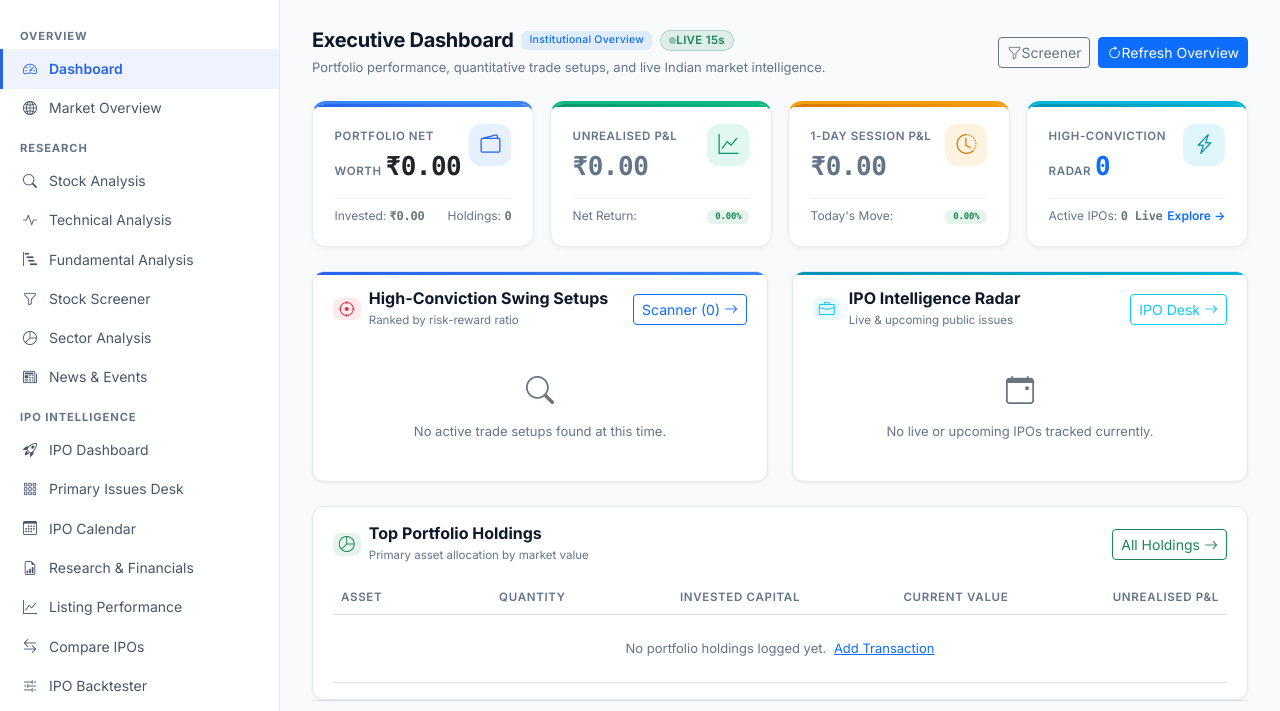
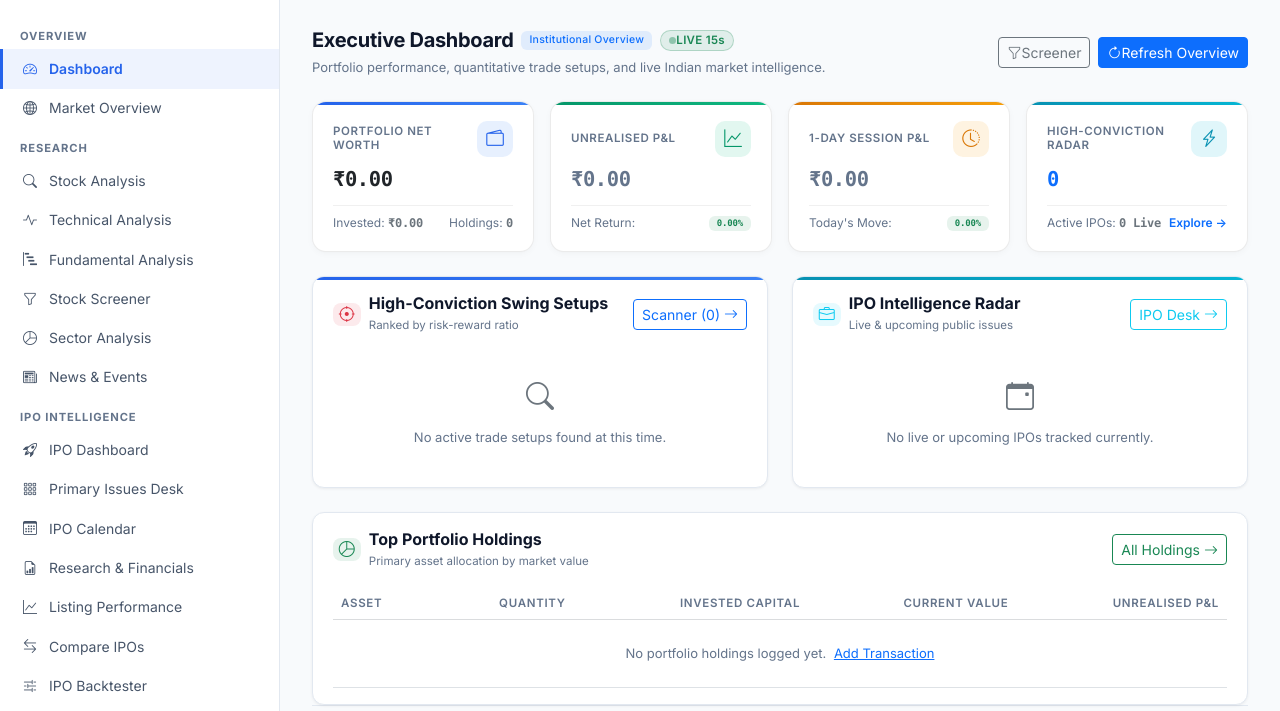
Before and after one commit to Shreesha666/KuberLens, a Django app: page / in a window 1280 px wide. Shown: the part 88-799 px from the top of the page. Run offline with Django 5.2, Linux system fonts and the light colour scheme; data that the repository does not hold is empty; parts of the project's set-up code (start-up, migrations or seed data) failed here and were passed over; some libraries are stand-ins or nearby versions.

Commit message:
fix(ui): resolve KPI metric card alignment, 3-tier layout, and prevent minus sign line-wrapping

```diff
--- a/static/css/kpi-counter.css
+++ b/static/css/kpi-counter.css
@@ -1,6 +1,6 @@
 /* ==========================================================================
    KuberLens - Dashboard KPI Metric Card & Number Counter Animation Engine
-   Inspired by modern CSS Houdini & high-precision JavaScript animation.
+   High-precision alignment, responsive typography, and Houdini CSS counters.
    ========================================================================== */
 
 /* 1. Modern CSS Houdini Custom Property for Pure CSS Counters */
@@ -16,12 +16,16 @@
   background: var(--bg-surface, #ffffff);
   border: 1px solid var(--border-subtle, rgba(0, 0, 0, 0.08));
   border-radius: 14px;
-  padding: 1.25rem 1.35rem;
-  box-shadow: 0 2px 8px -2px rgba(15, 23, 42, 0.06), 0 1px 4px -1px rgba(15, 23, 42, 0.04);
+  padding: 1.15rem 1.25rem;
+  box-shadow: 0 2px 8px -2px rgba(15, 23, 42, 0.05), 0 1px 3px -1px rgba(15, 23, 42, 0.03);
   transition: transform 0.25s cubic-bezier(0.16, 1, 0.3, 1),
               box-shadow 0.25s cubic-bezier(0.16, 1, 0.3, 1),
               border-color 0.25s ease;
   overflow: hidden;
+  display: flex;
+  flex-direction: column;
+  justify-content: space-between;
+  height: 100%;
 }
 
 [data-bs-theme="dark"] .kpi-card {
@@ -32,7 +36,7 @@
 
 .kpi-card:hover {
   transform: translateY(-3px);
-  box-shadow: 0 12px 24px -6px rgba(15, 23, 42, 0.12), 0 4px 12px -2px rgba(15, 23, 42, 0.08);
+  box-shadow: 0 10px 24px -5px rgba(15, 23, 42, 0.10), 0 4px 10px -2px rgba(15, 23, 42, 0.06);
   border-color: rgba(59, 130, 246, 0.35);
 }
 
@@ -41,22 +45,33 @@
   border-color: rgba(96, 165, 250, 0.4);
 }
 
-/* Accent Borders */
-.kpi-card.accent-primary { border-top: 3px solid #3b82f6; }
-.kpi-card.accent-success { border-top: 3px solid #10b981; }
-.kpi-card.accent-warning { border-top: 3px solid #f59e0b; }
-.kpi-card.accent-info    { border-top: 3px solid #06b6d4; }
-.kpi-card.accent-danger  { border-top: 3px solid #ef4444; }
+/* Card Header: Title on Left, Icon Pill on Right */
+.kpi-header {
+  display: flex;
+  justify-content: space-between;
+  align-items: center;
+  margin-bottom: 0.65rem;
+}
+
+.kpi-title {
+  color: var(--text-muted, #64748b);
+  font-size: var(--font-size-xs, 0.72rem);
+  font-weight: 600;
+  text-transform: uppercase;
+  letter-spacing: 0.05em;
+  margin-bottom: 0;
+  line-height: 1.2;
+}
 
 /* KPI Icon Badges with Soft Glow */
 .kpi-icon-pill {
-  width: 42px;
-  height: 42px;
-  border-radius: 12px;
-  display: flex;
+  width: 36px;
+  height: 36px;
+  border-radius: 10px;
+  display: inline-flex;
   align-items: center;
   justify-content: center;
-  font-size: 1.25rem;
+  font-size: 1.1rem;
   flex-shrink: 0;
   transition: transform 0.25s ease;
 }
@@ -101,13 +116,48 @@
   color: #22d3ee;
 }
 
-/* 3. Number Counter Element */
+/* Card Body: The KPI Value occupies the entire width */
+.kpi-body {
+  margin-bottom: 0.75rem;
+  width: 100%;
+  overflow: hidden;
+}
+
+/* 3. Number Counter Element - Strict No-Wrap & Responsive Typography */
 .kpi-value-text {
   font-family: var(--font-mono, 'JetBrains Mono', 'SF Mono', Consolas, monospace);
   font-feature-settings: 'tnum' 1, 'zero' 1;
+  font-size: clamp(1.25rem, 1.6vw, 1.55rem);
+  font-weight: 700;
   letter-spacing: -0.02em;
+  line-height: 1.25;
+  white-space: nowrap !important;
+  display: block;
+  width: 100%;
+  overflow: hidden;
+  text-overflow: ellipsis;
+  will-change: contents;
+}
+
+.kpi-value-text span,
+.kpi-value-text [data-kpi-counter] {
+  white-space: nowrap !important;
   display: inline-block;
-  will-change: contents;
+}
+
+/* Card Footer: Clean Subtext Row */
+.kpi-footer {
+  border-top: 1px solid var(--border-subtle, rgba(0, 0, 0, 0.06));
+  padding-top: 0.55rem;
+  display: flex;
+  justify-content: space-between;
+  align-items: center;
+  font-size: 0.75rem;
+  margin-top: auto;
+}
+
+[data-bs-theme="dark"] .kpi-footer {
+  border-top-color: rgba(255, 255, 255, 0.06);
 }
 
 /* Pulse highlight on value update */
@@ -117,8 +167,8 @@
 
 @keyframes kpiGlow {
   0% {
-    transform: scale(1.04);
-    filter: brightness(1.2);
+    transform: scale(1.02);
+    filter: brightness(1.15);
   }
   100% {
     transform: scale(1);
--- a/templates/dashboard/partials/dashboard_partial.html
+++ b/templates/dashboard/partials/dashboard_partial.html
@@ -37,17 +37,17 @@
     <div class="row g-3 mb-4">
         <!-- Portfolio Net Worth -->
         <div class="col-12 col-sm-6 col-xl-3">
-            <div class="kpi-card accent-primary stat-card-elevated border-accent-primary h-100">
-                <div class="d-flex justify-content-between align-items-start">
-                    <div>
-                        <span class="text-muted small text-uppercase fw-semibold" style="font-size: var(--font-size-xs, 0.72rem); letter-spacing: 0.05em;">Portfolio Net Worth</span>
-                        <h3 class="fw-bold num-mono mt-1 mb-0 kpi-value-text text-body" style="font-size: 1.625rem;">
-                            <span data-kpi-counter data-target="{{ summary_stats.portfolio_value|default:0 }}" data-format="inr" data-decimals="2">{{ summary_stats.portfolio_value|format_inr }}</span>
-                        </h3>
-                    </div>
+            <div class="kpi-card stat-card-elevated border-accent-primary">
+                <div class="kpi-header">
+                    <span class="kpi-title">Portfolio Net Worth</span>
                     <span class="kpi-icon-pill primary"><i class="bi bi-wallet2"></i></span>
                 </div>
-                <div class="mt-3 pt-2 border-top border-secondary border-opacity-10 d-flex justify-content-between align-items-center small text-muted" style="font-size: 0.75rem;">
+                <div class="kpi-body">
+                    <div class="kpi-value-text text-body" title="{{ summary_stats.portfolio_value|format_inr }}">
+                        <span data-kpi-counter data-target="{{ summary_stats.portfolio_value|default:0 }}" data-format="inr" data-decimals="2">{{ summary_stats.portfolio_value|format_inr }}</span>
+                    </div>
+                </div>
+                <div class="kpi-footer text-muted">
                     <span>Invested: <strong class="num-mono text-secondary"><span data-kpi-counter data-target="{{ summary_stats.invested_capital|default:0 }}" data-format="inr" data-decimals="2">{{ summary_stats.invested_capital|format_inr }}</span></strong></span>
                     <span>Holdings: <strong class="num-mono text-secondary"><span data-kpi-counter data-target="{{ summary_stats.holdings_count|default:0 }}" data-decimals="0">{{ summary_stats.holdings_count }}</span></strong></span>
                 </div>
@@ -56,17 +56,17 @@
 
         <!-- Unrealised P&L -->
         <div class="col-12 col-sm-6 col-xl-3">
-            <div class="kpi-card accent-success stat-card-elevated border-accent-success h-100">
-                <div class="d-flex justify-content-between align-items-start">
-                    <div>
-                        <span class="text-muted small text-uppercase fw-semibold" style="font-size: var(--font-size-xs, 0.72rem); letter-spacing: 0.05em;">Unrealised P&L</span>
-                        <h3 class="fw-bold num-mono mt-1 mb-0 kpi-value-text {{ summary_stats.unrealised_pnl|financial_color }}" style="font-size: 1.625rem;">
-                            <span data-kpi-counter data-target="{{ summary_stats.unrealised_pnl|default:0 }}" data-format="inr" data-decimals="2">{{ summary_stats.unrealised_pnl|format_inr }}</span>
-                        </h3>
-                    </div>
+            <div class="kpi-card stat-card-elevated border-accent-success">
+                <div class="kpi-header">
+                    <span class="kpi-title">Unrealised P&L</span>
                     <span class="kpi-icon-pill success"><i class="bi bi-graph-up"></i></span>
                 </div>
-                <div class="mt-3 pt-2 border-top border-secondary border-opacity-10 d-flex justify-content-between align-items-center small" style="font-size: 0.75rem;">
+                <div class="kpi-body">
+                    <div class="kpi-value-text {{ summary_stats.unrealised_pnl|financial_color }}" title="{{ summary_stats.unrealised_pnl|format_inr }}">
+                        <span data-kpi-counter data-target="{{ summary_stats.unrealised_pnl|default:0 }}" data-format="inr" data-decimals="2">{{ summary_stats.unrealised_pnl|format_inr }}</span>
+                    </div>
+                </div>
+                <div class="kpi-footer">
                     <span class="text-muted">Net Return:</span>
                     <span class="badge {% if summary_stats.total_return_pct >= 0 %}bg-success{% else %}bg-danger{% endif %} bg-opacity-10 {% if summary_stats.total_return_pct >= 0 %}text-success{% else %}text-danger{% endif %} fw-bold num-mono px-2 py-0.5">
                         <span data-kpi-counter data-target="{{ summary_stats.total_return_pct|default:0 }}" data-suffix="%" data-decimals="1" data-show-sign="true">{% if summary_stats.total_return_pct > 0 %}+{% endif %}{{ summary_stats.total_return_pct }}%</span>
@@ -77,17 +77,17 @@
 
         <!-- Day P&L -->
         <div class="col-12 col-sm-6 col-xl-3">
-            <div class="kpi-card accent-warning stat-card-elevated border-accent-warning h-100">
-                <div class="d-flex justify-content-between align-items-start">
-                    <div>
-                        <span class="text-muted small text-uppercase fw-semibold" style="font-size: var(--font-size-xs, 0.72rem); letter-spacing: 0.05em;">1-Day Session P&L</span>
-                        <h3 class="fw-bold num-mono mt-1 mb-0 kpi-value-text {{ summary_stats.day_pnl|financial_color }}" style="font-size: 1.625rem;">
-                            <span data-kpi-counter data-target="{{ summary_stats.day_pnl|default:0 }}" data-format="inr" data-decimals="2">{{ summary_stats.day_pnl|format_inr }}</span>
-                        </h3>
-                    </div>
+            <div class="kpi-card stat-card-elevated border-accent-warning">
+                <div class="kpi-header">
+                    <span class="kpi-title">1-Day Session P&L</span>
                     <span class="kpi-icon-pill warning"><i class="bi bi-clock-history"></i></span>
                 </div>
-                <div class="mt-3 pt-2 border-top border-secondary border-opacity-10 d-flex justify-content-between align-items-center small" style="font-size: 0.75rem;">
+                <div class="kpi-body">
+                    <div class="kpi-value-text {{ summary_stats.day_pnl|financial_color }}" title="{{ summary_stats.day_pnl|format_inr }}">
+                        <span data-kpi-counter data-target="{{ summary_stats.day_pnl|default:0 }}" data-format="inr" data-decimals="2">{{ summary_stats.day_pnl|format_inr }}</span>
+                    </div>
+                </div>
+                <div class="kpi-footer">
                     <span class="text-muted">Today's Move:</span>
                     <span class="badge {% if summary_stats.day_pnl_pct >= 0 %}bg-success{% else %}bg-danger{% endif %} bg-opacity-10 {% if summary_stats.day_pnl_pct >= 0 %}text-success{% else %}text-danger{% endif %} fw-bold num-mono px-2 py-0.5">
                         <span data-kpi-counter data-target="{{ summary_stats.day_pnl_pct|default:0 }}" data-suffix="%" data-decimals="2" data-show-sign="true">{% if summary_stats.day_pnl_pct > 0 %}+{% endif %}{{ summary_stats.day_pnl_pct }}%</span>
@@ -98,17 +98,17 @@
 
         <!-- Active Swing Setups -->
         <div class="col-12 col-sm-6 col-xl-3">
-            <div class="kpi-card accent-info stat-card-elevated border-accent-info h-100">
-                <div class="d-flex justify-content-between align-items-start">
-                    <div>
-                        <span class="text-muted small text-uppercase fw-semibold" style="font-size: var(--font-size-xs, 0.72rem); letter-spacing: 0.05em;">High-Conviction Radar</span>
-                        <h3 class="fw-bold num-mono mt-1 mb-0 kpi-value-text text-primary" style="font-size: 1.625rem;">
-                            <span data-kpi-counter data-target="{{ summary_stats.active_setups_count|default:0 }}" data-decimals="0">{{ summary_stats.active_setups_count }}</span>
-                        </h3>
-                    </div>
+            <div class="kpi-card stat-card-elevated border-accent-info">
+                <div class="kpi-header">
+                    <span class="kpi-title">High-Conviction Radar</span>
                     <span class="kpi-icon-pill info"><i class="bi bi-lightning-charge"></i></span>
                 </div>
-                <div class="mt-3 pt-2 border-top border-secondary border-opacity-10 d-flex justify-content-between align-items-center small text-muted" style="font-size: 0.75rem;">
+                <div class="kpi-body">
+                    <div class="kpi-value-text text-primary" title="{{ summary_stats.active_setups_count }} setups">
+                        <span data-kpi-counter data-target="{{ summary_stats.active_setups_count|default:0 }}" data-decimals="0">{{ summary_stats.active_setups_count }}</span>
+                    </div>
+                </div>
+                <div class="kpi-footer text-muted">
                     <span>Active IPOs: <strong class="num-mono text-secondary"><span data-kpi-counter data-target="{{ summary_stats.active_ipos_count|default:0 }}" data-decimals="0">{{ summary_stats.active_ipos_count }}</span> Live</strong></span>
                     <a href="{% url 'trading:scanner' %}" class="text-primary text-decoration-none fw-semibold"
                        hx-get="{% url 'trading:scanner' %}" hx-target="#main-content" hx-push-url="true">
```
